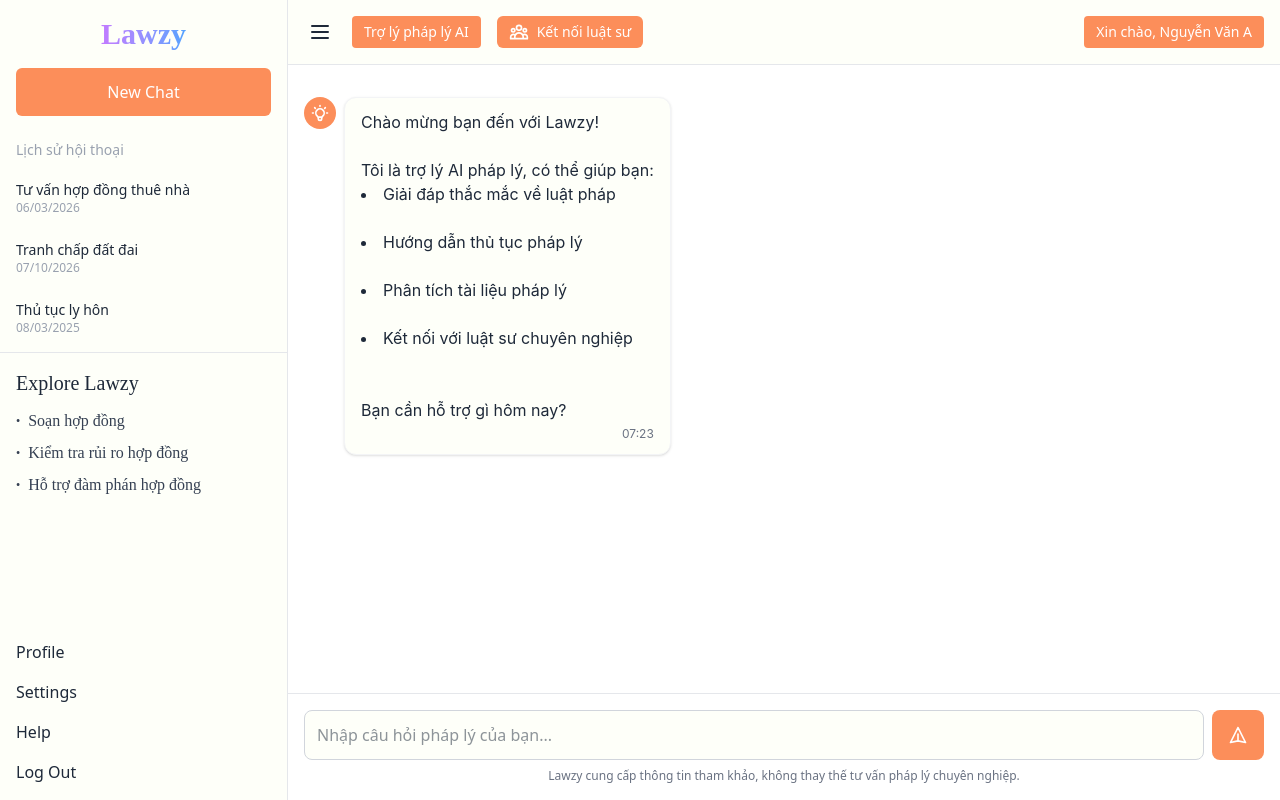
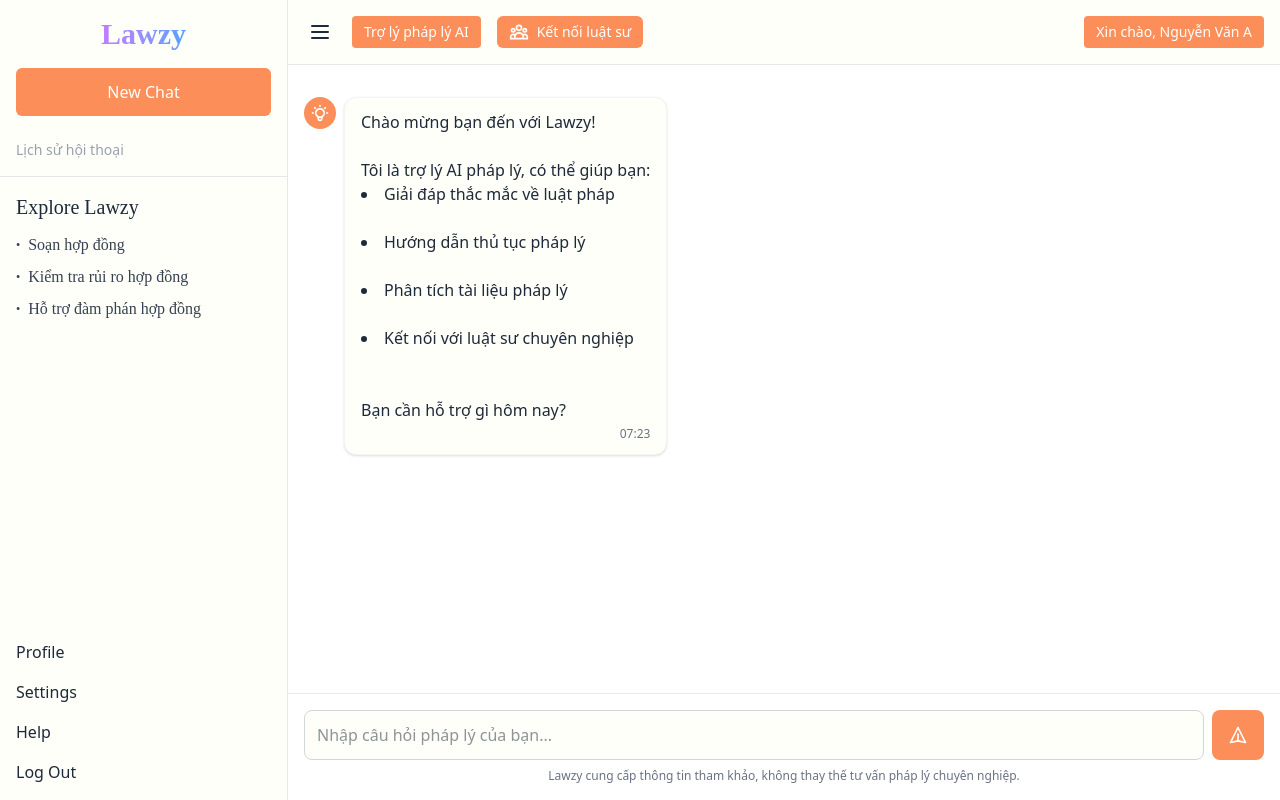
Before and after one commit to hmquan191/Lawzy-demo, a React (Vite) app in the folder react/: page / in a window 1280 px wide. Built offline with nearby package versions, Linux system fonts and the light colour scheme.

Commit message:
chỉnh sửa các lỗi nhỏ trong UI, không đáng kể

```diff
--- a/react/components/BotTypingMessage.tsx
+++ b/react/components/BotTypingMessage.tsx
@@ -35,8 +35,11 @@
   }, [text, showFull])
 
   return (
-    <div className="font-['Inter']">
-      <div className='mb-1 prose prose-sm max-w-none prose-headings:text-gray-800 prose-a:text-[#fc8e5a]' dangerouslySetInnerHTML={{ __html: markdownToHTML(displayed) }} />
+    <div className='font-sans'>
+      <div
+        className='mb-1 prose prose-sm max-w-none prose-headings:text-gray-800 prose-a:text-[#fc8e5a]'
+        dangerouslySetInnerHTML={{ __html: markdownToHTML(displayed) }}
+      />
       <div className='text-xs text-gray-500 text-right'>{formatTime(timestamp)}</div>
     </div>
   )
--- a/react/components/ChatBot.tsx
+++ b/react/components/ChatBot.tsx
@@ -31,9 +31,9 @@
     setSessionId(storedId)
 
     const mockHistories: ChatHistory[] = [
-      { id: 'hist1', title: 'Tư vấn hợp đồng thuê nhà', date: new Date(2025, 15 - 1, 6) }, // 15/06/2025
-      { id: 'hist2', title: 'Tranh chấp đất đai', date: new Date(2025, 22 - 1, 7) }, // 22/07/2025
-      { id: 'hist3', title: 'Thủ tục ly hôn', date: new Date(2025, 3 - 1, 8) } // 03/08/2025
+      // { id: 'hist1', title: 'Tư vấn hợp đồng thuê nhà', date: new Date(2025, 15 - 1, 6) }, // 15/06/2025
+      // { id: 'hist2', title: 'Tranh chấp đất đai', date: new Date(2025, 22 - 1, 7) }, // 22/07/2025
+      // { id: 'hist3', title: 'Thủ tục ly hôn', date: new Date(2025, 3 - 1, 8) } // 03/08/2025
     ]
     setChatHistories(mockHistories)
 
--- a/react/components/ChatHeader.tsx
+++ b/react/components/ChatHeader.tsx
@@ -7,7 +7,7 @@
   toggleLawyersPanel: () => void
 }
 
-const ChatHeader: React.FC<ChatHeaderProps> = ({ toggleSidebar, sessionId, toggleLawyersPanel }) => {
+const ChatHeader: React.FC<ChatHeaderProps> = ({ toggleSidebar, toggleLawyersPanel }) => {
   return (
     <div className='p-4 border-b border-gray-200 flex items-center justify-between bg-[#fefff9] text-gray-800 flex-shrink-0 font-sans'>
       <div className='flex items-center gap-4'>
@@ -48,7 +48,6 @@
       </div>
       <div className='flex items-center gap-4'>
         <span className='text-sm bg-[#fc8e5a] px-3 py-1.5 rounded text-white'>Xin chào, Nguyễn Văn A</span>
-        {/* <span className='text-sm bg-[#fc8e5a]/10 text-[#fc8e5a] px-2 py-1 rounded'>ID: {sessionId.substring(0, 8)}</span> */}
       </div>
     </div>
   )
--- a/react/components/ChatInterface.tsx
+++ b/react/components/ChatInterface.tsx
@@ -70,7 +70,7 @@
               {msg.from === 'user' ? (
                 <div>
                   <div className='mb-1'>{msg.text}</div>
-                  <div className='text-xs text-[#fc8e5a]/30 text-right'>{formatTime(msg.timestamp)}</div>
+                  <div className='text-xs text-white text-right'>{formatTime(msg.timestamp)}</div>
                 </div>
               ) : (
                 <div>
--- a/react/components/DiagramSection.tsx
+++ b/react/components/DiagramSection.tsx
@@ -23,7 +23,7 @@
         type: 'default',
         position: { x, y },
         draggable: true,
-        data: { label: (isRoot ? '⭐' : '📌 ') + node.label },
+        data: { label: (isRoot ? '🖊️' : '📌 ') + node.label },
         style: {
           background: isRoot ? '#fc8e5a' : '#48dbfb',
           color: '#000',
```
